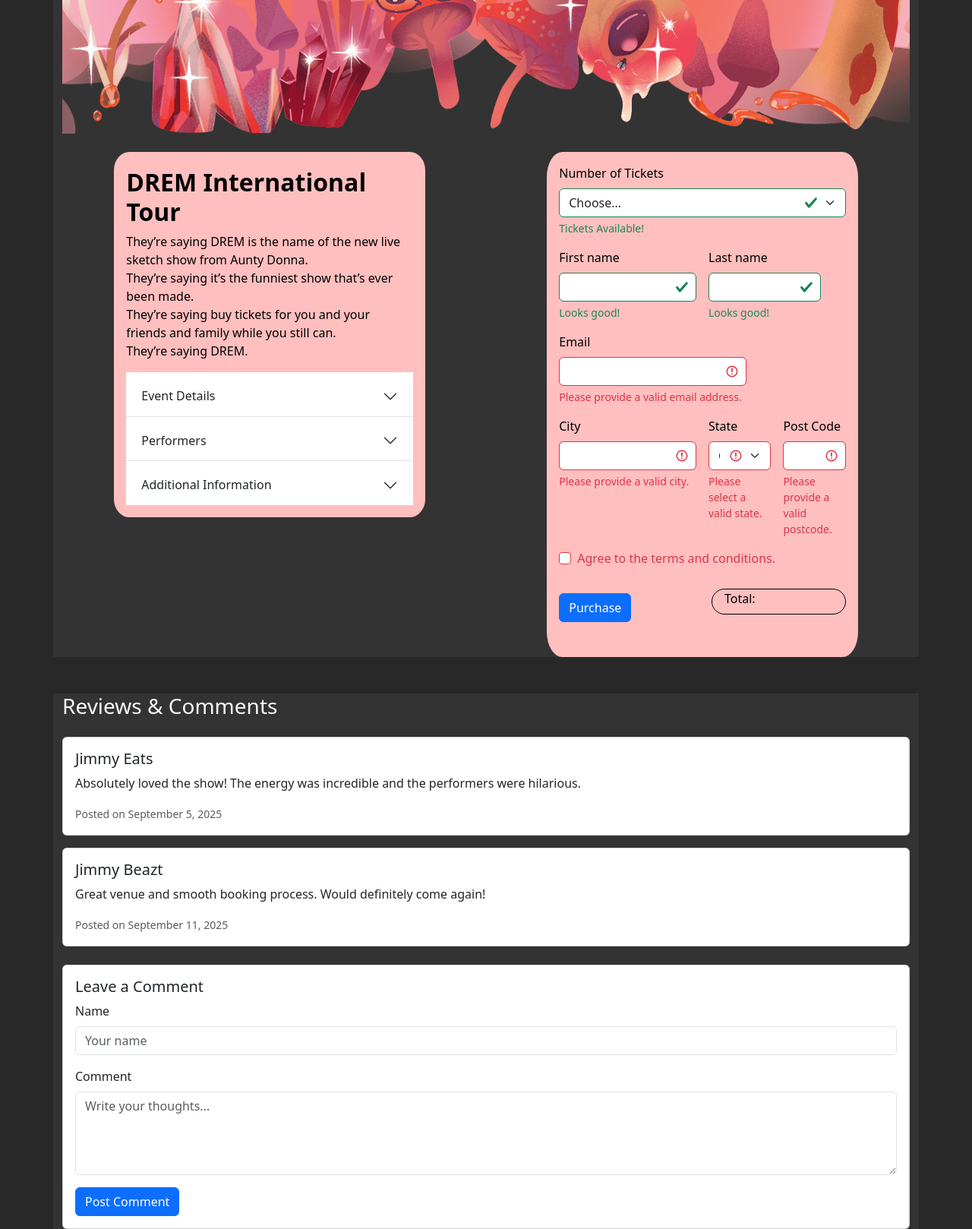
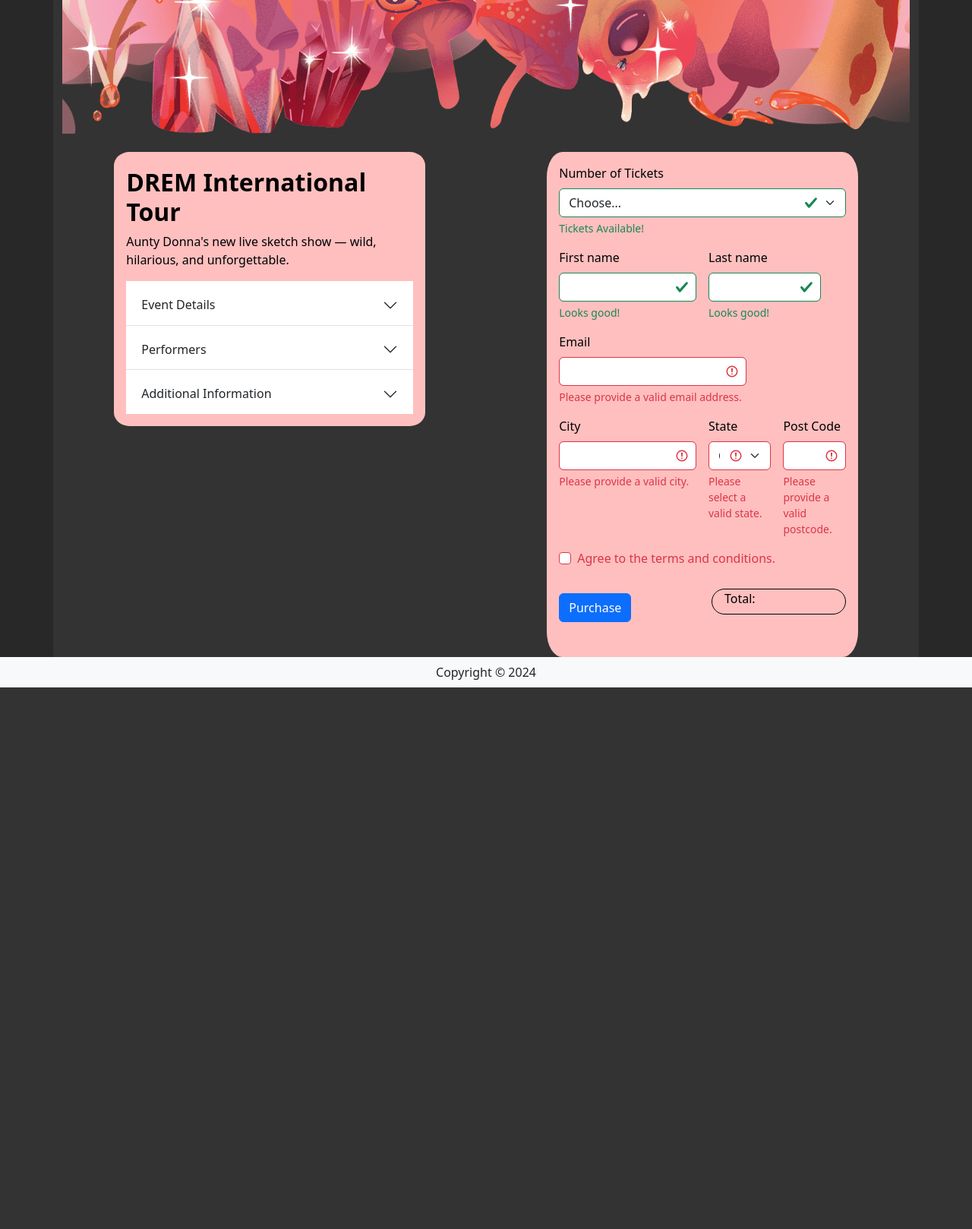
Before and after one commit to Kaltraz98/LaughTrackr-Webpage, a Flask app: template a2_group54/laughtrackr/templates/EventDetailsPage.html in a window 1280 px wide. Shown: the part 415-2033 px from the top of the page at 76% size. After the commit the page ends 1320 px from the top, so only its background shows below. Run offline with Flask 3, Linux system fonts and the light colour scheme; the template is opened without the code that fills it: values that come from a table or form of the project are taken from there, others are empty; some libraries are stand-ins or nearby versions.

Commit message:
Added events details/ fixed models

```diff
--- a/a2_group54/laughtrackr/models.py
+++ b/a2_group54/laughtrackr/models.py
@@ -27,8 +27,9 @@ class Event(db.Model):
     #Relationships
     rating = db.relationship('Rating', backref='event')
     rating_id = db.Column(db.Integer, db.ForeignKey('rating.id'))
-    comments = db.relationship('Comment', backref='event')
+    comments = db.relationship('Comment', backref='event', lazy=True)
     venue_id = db.Column(db.Integer, db.ForeignKey('venue.id'))
+    venue = db.relationship('Venue', backref='events')
     event_date = db.Column(db.DateTime, nullable=False)
 	# string print method
     def __repr__(self):
@@ -41,6 +42,7 @@ class Comment(db.Model):
     created_at = db.Column(db.DateTime, default=datetime.now())
     # add the foreign keys
     user_id = db.Column(db.Integer, db.ForeignKey('users.id'))
+    event_id = db.Column(db.Integer, db.ForeignKey('events.id'), nullable=False)
 
 
     def __repr__(self):
--- a/a2_group54/laughtrackr/templates/EventDetailsPage.html
+++ b/a2_group54/laughtrackr/templates/EventDetailsPage.html
@@ -1,119 +1,22 @@
-<!DOCTYPE html>
-<html lang="en">
-  <!-- Bootstrap Via CDN -->
-  <head>
-    <meta charset="utf-8" />
-    <meta name="viewport" content="width=device-width, initial-scale=1" />
-    <link rel="stylesheet" href="static/style_folder/laughtrackr.css" />
-    <title>EventDetailsPage</title>
-    <link
-      href="https://cdn.jsdelivr.net/npm/bootstrap@5.3.8/dist/css/bootstrap.min.css"
-      rel="stylesheet"
-      integrity="sha384-sRIl4kxILFvY47J16cr9ZwB07vP4J8+LH7qKQnuqkuIAvNWLzeN8tE5YBujZqJLB"
-      crossorigin="anonymous"
-    />
+{% extends 'base.html' %}
 
-  <!-- Navigation Bar (Sourced from Bootstrap example)-->
-    <nav
-      class="navbar navbar-expand-lg fixed-top"
-      style="background-color: #ffbfbf"
-    >
-      <div class="container-fluid" style="background-color: #ffbfbf">
-        <a class="navbar-brand" href="http://127.0.0.1:5500/IndexPage.html#"
-          >LaughTrackr</a
-        >
-        <button
-          class="navbar-toggler"
-          type="button"
-          data-bs-toggle="collapse"
-          data-bs-target="#navbarSupportedContent"
-          aria-controls="navbarSupportedContent"
-          aria-expanded="false"
-          aria-label="Toggle navigation"
-        >
-          <span class="navbar-toggler-icon"></span>
-       <!-- Creating list elements for nav bar -->
-       </button>
-       <div class="collapse navbar-collapse" id="navbarSupportedContent">
-         <ul class="navbar-nav me-auto mb-2 mb-lg-0">
-           <li class="nav-item">
-             <a class="nav-link" href="http://127.0.0.1:5500/IndexPage.html#"
-               >All Events</a
-              >
-            </li>
-              <!-- Dropdown menu inside navbar-->
-            <li class="nav-item dropdown">
-              <a
-                class="nav-link dropdown-toggle"
-                href="#"
-                role="button"
-                data-bs-toggle="dropdown"
-                aria-expanded="false"
-                >Account</a
-              >
-              <ul class="dropdown-menu">
-                <li class="dropdown-item">Sign In</li>
-                <li>
-                  <a
-                    class="dropdown-item"
-                    href="http://127.0.0.1:5500/EventCreationPage.html"
-                    >Create Event</a
-                  >
-                </li>
+{% from 'bootstrap5/form.html' import render_form %}
 
-                <li>
-                  <a
-                    class="dropdown-item"
-                    href="http://127.0.0.1:5500/UserBookingHistoryPage.html"
-                    >Booking History</a
-                  >
-                </li>
-                <li><hr class="dropdown-divider" /></li>
-                <li><a class="dropdown-item" href="#">Account Settings</a></li>
-              </ul>
-            </li>
-          </ul>
-            <!-- Search bar on right of navbar -->
-          <form class="d-flex" role="search">
-            <input
-              class="form-control me-2"
-              type="search"
-              placeholder="Search"
-              aria-label="Search"
-            />
-            <button class="btn btn-outline-success" type="submit">
-              Search
-            </button>
-          </form>
-        </div>
-      </div>
-    </nav>
-
-  <!-- Call to JS -->
-<body style="background-color: #000000d7;">
-  <script
-    src="https://cdn.jsdelivr.net/npm/bootstrap@5.3.8/dist/js/bootstrap.bundle.min.js"
-    integrity="sha384-FKyoEForCGlyvwx9Hj09JcYn3nv7wiPVlz7YYwJrWVcXK/BmnVDxM+D2scQbITxI"
-    crossorigin="anonymous"
-  ></script>
-  </head>
+{% block content %}
 
   <main class="container mt-5 pt-5">
+
     <!-- Event Image -->
     <div class="row mb-4">
-      <img src="static/img_folder/DREMTOUR.png" class="img-fluid" alt="DREM Tour Banner">
+      <img src="{{ url_for('static', filename=event.image) }}" class="img-fluid" alt="{{ event.name }} Banner">
     </div>
 
     <div class="row">
       <!-- Event Description with Accordion (Sourced from Bootstrap)-->
       <div class="col-md-6">
         <div class="text_pill p-3" style="border-radius: 5%;">
-          <h2><strong>DREM International Tour</strong></h2>
-          <p>
-            They’re saying DREM is the name of the new live sketch show from Aunty Donna.<br>
-            They’re saying it’s the funniest show that’s ever been made.<br>
-            They’re saying buy tickets for you and your friends and family while you still can.<br>
-            They’re saying DREM.
+          <h2><strong>{{ event.name }}</strong></h2>
+          <p>{{ event.description }}
           </p>
           <div class="accordion accordion-flush" id="eventAccordion">
             <!-- Event Details -->
@@ -127,10 +30,11 @@
   </h2>
   <div id="flush-collapseOne" class="accordion-collapse collapse" aria-labelledby="headingOne">
     <div class="accordion-body">
-                  <p>Date: December 13th 2025</p>
-                  <p>Venue: Palais Theatre</p>
-                  <p>Location: St Kilda</p>
-                  <p>Start Time: 08:00pm</p>
+      <p>Date: {{ event.event_date.strftime('%B %d, %Y') }}</p>
+      <p>Start Time: {{ event.event_date.strftime('%I:%M%p') }}</p>
+      <p>Venue: {{ event.venue.name }}</p>
+      <p>Location: {{ event.venue.address }}</p>
+      <p>Rating: {{ event.rating.label }}</p>
     </div>
   </div>
 </div>
@@ -307,48 +211,6 @@
 
           </main>
 
-      <!-- Reviews and Comments -->
-      <div class="container mt-5">
-        <h3 class="mb-4 text-light">Reviews & Comments</h3>
-
-        <!-- Posted Comments viewable -->
-        <div class="mb-4">
-          <div class="card mb-3">
-            <div class="card-body">
-              <h5 class="card-title">Jimmy Eats</h5>
-              <p class="card-text">Absolutely loved the show! The energy was incredible and the performers were hilarious.</p>
-              <small class="text-muted">Posted on September 5, 2025</small>
-            </div>
-          </div>
-
-          <div class="card mb-3">
-            <div class="card-body">
-              <h5 class="card-title">Jimmy Beazt</h5>
-              <p class="card-text">Great venue and smooth booking process. Would definitely come again!</p>
-              <small class="text-muted">Posted on September 11, 2025</small>
-            </div>
-          </div>
-        </div>
-
-        <!-- Comment Form free expandable field-->
-        <div class="card">
-          <div class="card-body">
-            <h5 class="card-title">Leave a Comment</h5>
-            <form>
-              <div class="mb-3">
-                <label for="username" class="form-label">Name</label>
-                <input type="text" class="form-control" id="username" placeholder="Your name">
-              </div>
-              <div class="mb-3">
-                <label for="comment" class="form-label">Comment</label>
-                <textarea class="form-control" id="comment" rows="4" placeholder="Write your thoughts..."></textarea>
-              </div>
-              <button type="submit" class="btn btn-primary">Post Comment</button>
-            </form>
-          </div>
-        </div>
-      </div>
-
     <footer></footer>
     </body>
   </html>
@@ -365,3 +227,4 @@
       : 'Result will appear here';
   });
 </script>
+{% endblock %}
--- a/a2_group54/laughtrackr/templates/base.html
+++ b/a2_group54/laughtrackr/templates/base.html
@@ -43,7 +43,7 @@
        <div class="collapse navbar-collapse" id="navbarSupportedContent">
          <ul class="navbar-nav me-auto mb-2 mb-lg-0">
            <li class="nav-item">
-             <a class="nav-link" href="http://127.0.0.1:5500/IndexPage.html#"
+             <a class="nav-link" href="{{ url_for('events.create') }}"
                >All Events</a
               >
             </li>
```
Also changed, not shown: a2_group54/create_db.py (+28 -0 lines), a2_group54/laughtrackr/ComedyEvents.py (+7 -7 lines), a2_group54/laughtrackr/eventforms.py (+13 -0 lines), a2_group54/laughtrackr/templates/Comments.html (added, +41 -0 lines), a2_group54/instance/traveldb.sqlite (added). Lines whose indentation alone changed are shown as unchanged.
